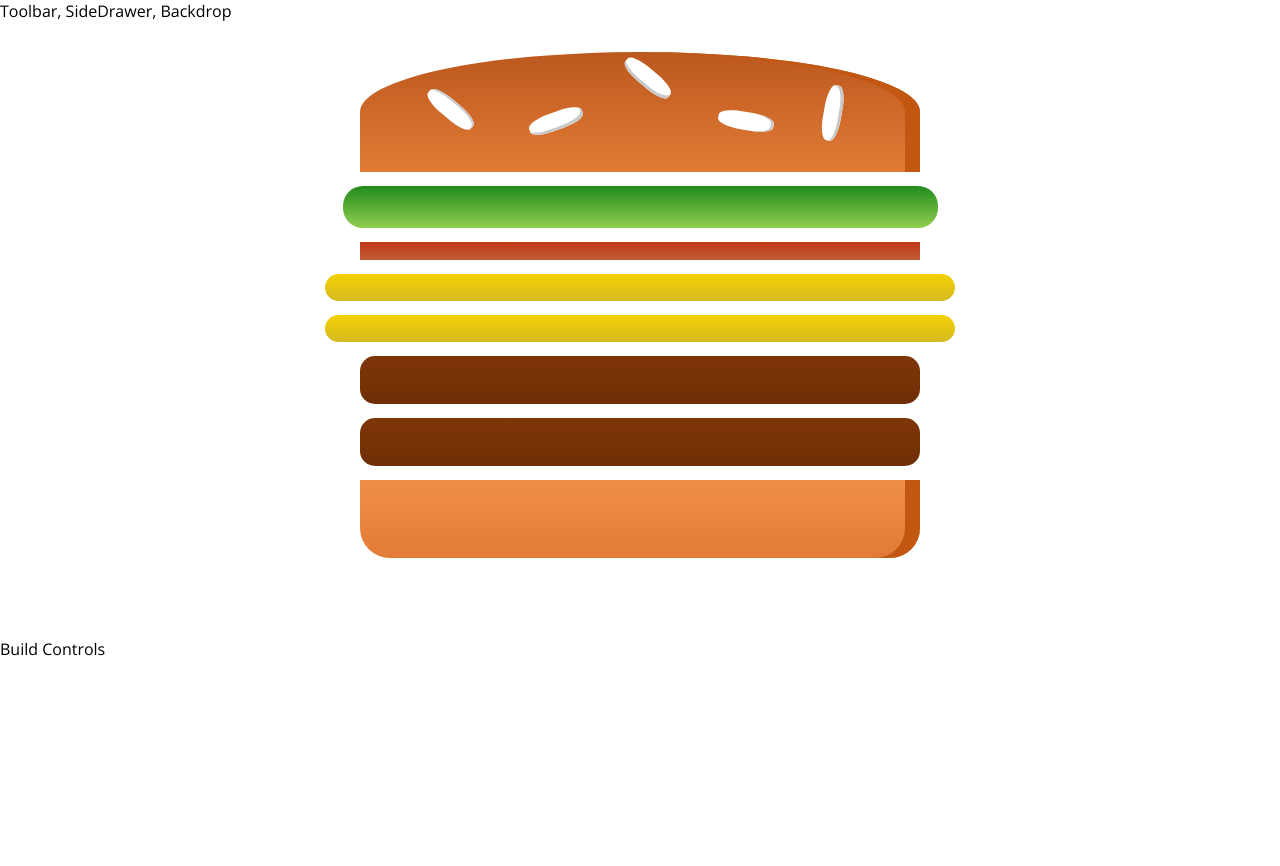
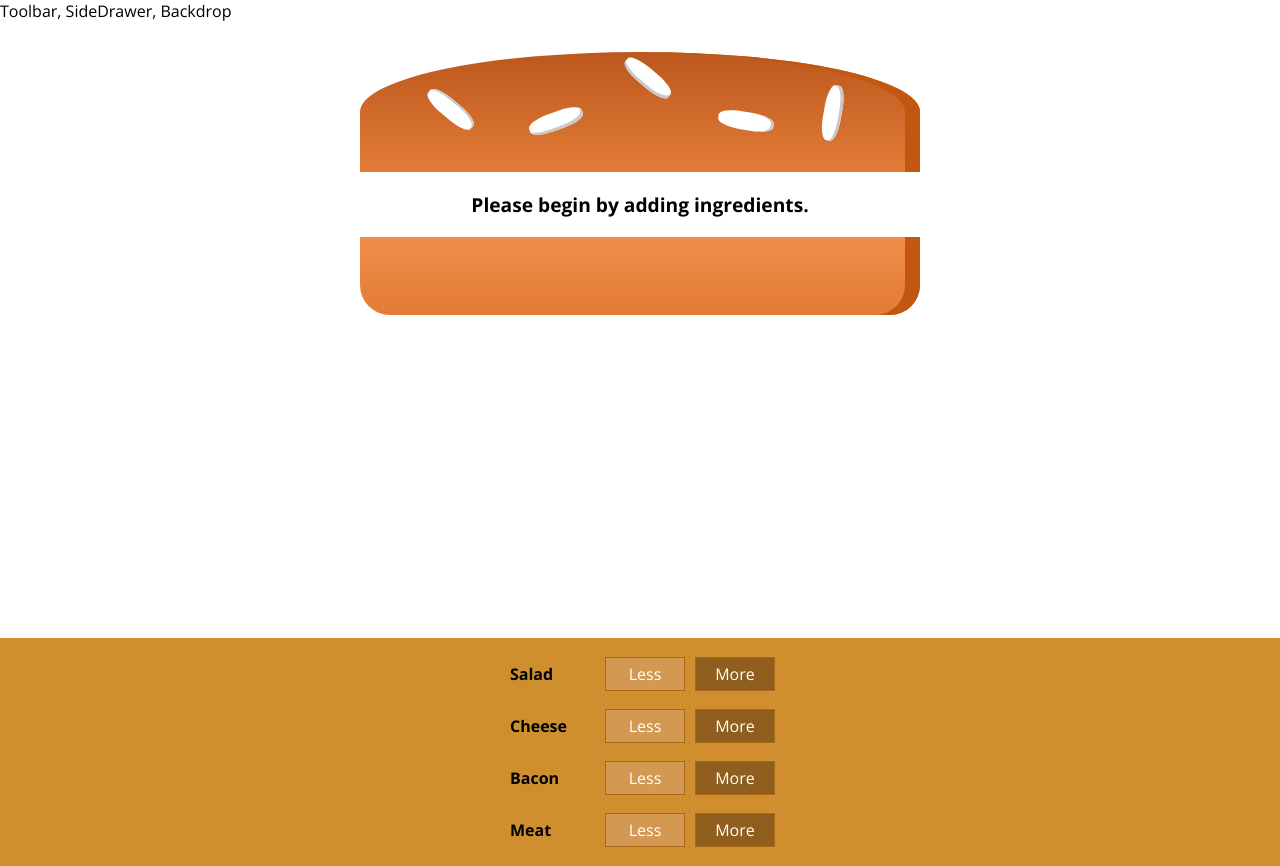
Before and after one commit to charboltron/burger-builder-react, a React (Create React App) app: page / in a window 1280 px wide. Before the commit the page ends 800 px from the top, so only its background shows below. Built offline with nearby package versions, Linux system fonts and the light colour scheme.

Commit message:
added build controls to UI, not functioning yet

```diff
--- a/src/components/burger/Burger.js
+++ b/src/components/burger/Burger.js
@@ -4,12 +4,19 @@
 
 const Burger = props => {
 
-  const transformedIngredients = Object.keys(props.ingredients)
+  let transformedIngredients = Object.keys(props.ingredients)
     .map(ingredientKey => {
       return [...Array(props.ingredients[ingredientKey])].map((_, i) => {
         return <Ingredient key={ingredientKey+i} type={ingredientKey} />
       })
-    });
+    })
+    .reduce((arr, el) => {
+      return arr.concat(el)
+    }, []);
+
+  if(transformedIngredients.length===0){
+    transformedIngredients=<p>Please begin by adding ingredients.</p>
+  };
   return (
     <div className={styles.Burger}>
       <Ingredient type="bread-top"/>
--- /dev/null
+++ b/src/components/burger/build-controls/BuildControls.js
@@ -0,0 +1,20 @@
+import React from 'react';
+import styles from './BuildControls.module.css';
+import BuildControl from './build-control/BuildControl';
+
+const controls = [
+  {label: 'Salad', type: 'salad'},
+  {label: 'Cheese', type: 'cheese'},
+  {label: 'Bacon', type: 'bacon'},
+  {label: 'Meat', type: 'Meat'},
+];
+
+const BuildControls = props => {
+  return (
+    <div className={styles.BuildControls}>
+      {controls.map(control=> (<BuildControl key={control.label} label={control.label}/>))}
+    </div>
+  )
+}
+
+export default BuildControls
--- /dev/null
+++ b/src/components/burger/build-controls/BuildControls.module.css
@@ -0,0 +1,10 @@
+.BuildControls {
+  width: 100%;
+  background-color: #CF8F2E;
+  display: flex;
+  flex-flow: column;
+  align-items: center;
+  box-shadow: 0 2px 1px #ccc;
+  margin: auto;
+  padding: 10px 0;
+}
--- /dev/null
+++ b/src/components/burger/build-controls/build-control/BuildControl.js
@@ -0,0 +1,16 @@
+import React from 'react';
+import classes from './BuildControl.module.css';
+import styles from './BuildControl.module.css';
+
+
+const BuildControl = props => {
+  return (
+    <div className={styles.BuildControl}>
+      <div className={styles.Label}>{props.label}</div>
+      <button className={styles.Less}>Less</button>
+      <button className={styles.More}>More</button>
+    </div>
+  )
+}
+
+export default BuildControl;
--- /dev/null
+++ b/src/components/burger/build-controls/build-control/BuildControl.module.css
@@ -0,0 +1,56 @@
+.BuildControl {
+  display: flex;
+  justify-content: space-between;
+  align-items: center;
+  margin: 5px 0;
+}
+
+.BuildControl button {
+  display: block;
+  font: inherit;
+  padding: 5px;
+  margin: 0 5px;
+  width: 80px;
+  border: 1px solid #AA6817;
+  cursor: pointer;
+  outline: none;
+}
+
+.BuildControl button:disabled {
+  background-color: #AC9980;
+  border: 1px solid #7E7365;
+  color: #ccc;
+  cursor: default;
+}
+
+.BuildControl button:hover:disabled {
+  background-color: #AC9980;
+  color: #ccc;
+  cursor: not-allowed;
+}
+
+.Label {
+  padding: 10px;
+  font-weight: bold;
+  width: 80px;
+}
+
+.BuildControl .Less {
+  background-color: #D39952;
+  color: white;
+}
+
+.BuildControl .More {
+  background-color: #8F5E1E;
+  color: white;
+}
+
+.BuildControl .Less:hover, .BuildControl .Less:active {
+  background-color: #DAA972;
+  color: white;
+}
+
+.BuildControl .More:hover,.BuildControl .More:active {
+  background-color: #99703F;
+  color: white;
+}
--- a/src/containers/burgerbuilder/BurgerBuilder.js
+++ b/src/containers/burgerbuilder/BurgerBuilder.js
@@ -1,14 +1,16 @@
 import React, { Component, Fragment } from 'react';
 import Burger from '../../components/burger/Burger'
+import moduleName from '../../components/burger/build-controls/BuildControls';
+import BuildControls from '../../components/burger/build-controls/BuildControls';
 
 export class BurgerBuilder extends Component {
 
   state = {
     ingredients: {
-      salad: 1,
-      bacon: 1,
-      cheese: 2,
-      meat: 2,
+      salad: 0,
+      bacon: 0,
+      cheese:0,
+      meat: 0,
     }
   }
 
@@ -16,9 +18,7 @@
     return (
       <Fragment>
         <Burger ingredients={this.state.ingredients}/>
-        <div>
-          Build Controls
-        </div>
+        <BuildControls/>
       </Fragment>
     )
   }
```
Also changed, not shown: src/components/burger/ingredients/Ingredient.js (+4 -4 lines).
